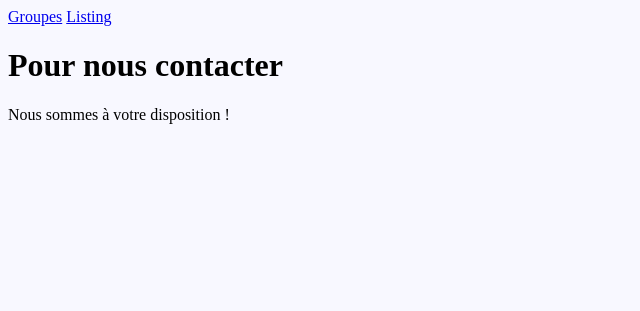
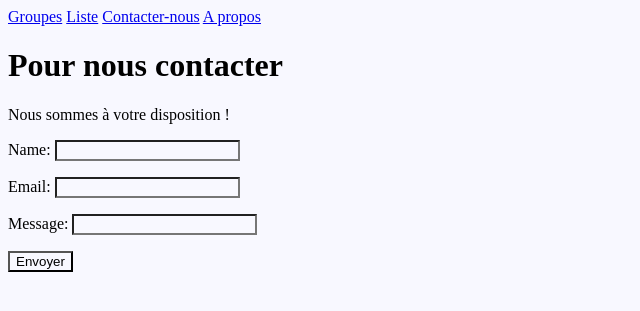
Before and after one commit to barrykollet1/django-web-app, a Django app: page /contact-us/ in a window 1280 px wide. Shown: the top 311 px of the page, without its empty margins (0-640 px from the left). Run offline with Django 4.2, Linux system fonts and the light colour scheme.

Commit message:
Récupérez les données de lutilisateur avec Django Forms

```diff
--- /dev/null
+++ b/merchex/listings/forms.py
@@ -0,0 +1,7 @@
+from django import forms
+
+
+class ContactUsForm(forms.Form):
+    name = forms.CharField(required=False)
+    email = forms.EmailField()
+    message = forms.CharField(max_length=1000)
--- a/merchex/listings/static/listings/styles.css
+++ b/merchex/listings/static/listings/styles.css
@@ -1 +1,2 @@
 * { background: ghostwhite }
+.errorlist { margin-bottom: -10px }
--- a/merchex/listings/templates/listings/base.html
+++ b/merchex/listings/templates/listings/base.html
@@ -6,17 +6,19 @@
     <title>Merchex</title>
     <link rel="stylesheet" href="{% static 'listings/styles.css' %}">
 
-    <!--script src="https://cdn.tailwindcss.com"></script
+    <!--script src="https://cdn.tailwindcss.com"></script>
 
     <link href="https://cdn.jsdelivr.net/npm/bootstrap@5.1.3/dist/css/bootstrap.min.css" rel="stylesheet" integrity="sha384-1BmE4kWBq78iYhFldvKuhfTAU6auU8tT94WrHftjDbrCEXSU1oBoqyl2QvZ6jIW3" crossorigin="anonymous">
     <script src="https://cdn.jsdelivr.net/npm/bootstrap@5.1.3/dist/js/bootstrap.bundle.min.js" integrity="sha384-ka7Sk0Gln4gmtz2MlQnikT1wXgYsOg+OMhuP+IlRH9sENBO0LRn5q+8nbTov4+1p" crossorigin="anonymous"></script>
--->
+    -->
 
 </head>
 <body>
-    <nav>
+    <nav class="">
         <a href="{% url 'band-list' %}">Groupes</a>
-        <a href="{% url 'listing-list' %}">Listing</a>
+        <a href="{% url 'listing-list' %}">Liste</a>
+        <a href="{% url 'contact-us' %}">Contacter-nous</a>
+        <a href="{% url 'about-us' %}">A propos</a>
     </nav>
 
         {% block content %}
--- /dev/null
+++ b/merchex/listings/templates/listings/contact.html
@@ -0,0 +1,12 @@
+{% extends 'listings/base.html' %}
+{% block content %}
+    <h1>Pour nous contacter</h1>
+    <p>Nous sommes à votre disposition !</p>
+
+    <form action="" method="post" novalidate>
+        {% csrf_token %}
+        {{ form.as_p }}
+        <input type="submit" value="Envoyer">
+    </form>
+
+{% endblock %}
--- a/merchex/listings/templates/listings/contactus.html
+++ /dev/null
@@ -1,6 +0,0 @@
-{% extends 'listings/base.html' %}
-{% block content %}
-    <h1>Pour nous contacter</h1>
-    <p>Nous sommes à votre disposition !</p>
-
-{% endblock %}
--- /dev/null
+++ b/merchex/listings/templates/listings/sendmail.html
@@ -0,0 +1,4 @@
+{% extends 'listings/base.html' %}
+{% block content %}
+<h1>Email envoyé avec succès.</h1>
+{% endblock %}
--- a/merchex/listings/views.py
+++ b/merchex/listings/views.py
@@ -1,5 +1,7 @@
+from django.core.mail import send_mail
 from django.http import HttpResponse, Http404
-from django.shortcuts import render
+from django.shortcuts import render, redirect
+from listings.forms import ContactUsForm
 
 
 # Create your views here.
@@ -36,4 +38,26 @@ def listing_detail(request, id_list):
 
 
 def contact(request):
-    return render(request, 'listings/contactus.html')
+    # print("La methode de requête est : ", request.method)
+    # print("Les données post sont : ", request.POST)
+    if request.method == 'POST':
+        # créer une instance de notre formulaire et le remplir avec les données POST
+        form = ContactUsForm(request.POST)
+
+        if form.is_valid():
+            send_mail(
+                subject=f'Message from {form.cleaned_data["name"] or "anonyme"} via MerchEx Contact Us form',
+                message=form.cleaned_data['message'],
+                from_email=form.cleaned_data['email'],
+                recipient_list=['admin@merchex.xyz']
+            )
+            return redirect('email-sent')
+    else:
+        # ceci doit être une requête GET, donc créer un formulaire vide
+        form = ContactUsForm()
+
+    return render(request, 'listings/contact.html', {'form': form})
+
+
+def sendmail(request):
+    return render(request, 'listings/sendmail.html')
--- a/merchex/merchex/settings.py
+++ b/merchex/merchex/settings.py
@@ -11,6 +11,8 @@ https://docs.djangoproject.com/en/4.0/ref/settings/
 """
 
 from pathlib import Path
+
+EMAIL_BACKEND = 'django.core.mail.backends.console.EmailBackend'
 
 # Build paths inside the project like this: BASE_DIR / 'subdir'.
 BASE_DIR = Path(__file__).resolve().parent.parent
--- a/merchex/merchex/urls.py
+++ b/merchex/merchex/urls.py
@@ -22,8 +22,9 @@ urlpatterns = [
     path('admin/', admin.site.urls),
     path('bands/', views.band_list, name='band-list'),
     path('bands/<int:band_id>/', views.band_detail, name='band-detail'),
-    path('about-us/', views.about),
+    path('about-us/', views.about, name='about-us'),
     path('listing/', views.listing_list, name='listing-list'),
     path('listing/<int:id_list>/', views.listing_detail, name='listing-detail'),
-    path('contact-us/', views.contact),
+    path('contact-us/', views.contact, name='contact-us'),
+    path('send-main/', views.sendmail, name='email-sent'),
 ]
```
